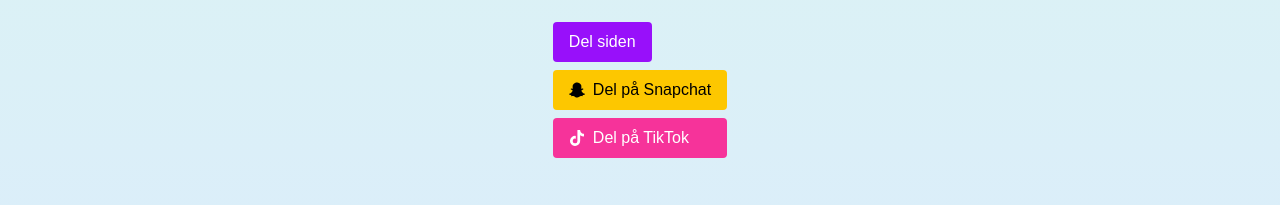
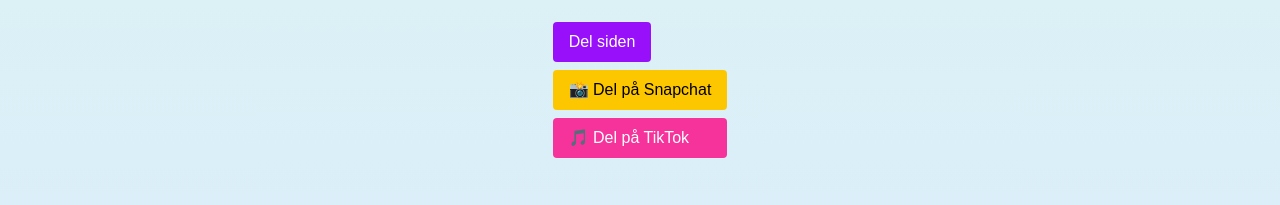
Before and after one commit to soletrym/soletrym, a Next.js app: page / in a window 1280 px wide. Both pictures are taken after a click on the button "Del siden". Shown: the part 862-1067 px from the top of the page. Built offline with nearby package versions, Linux system fonts and the light colour scheme.

Commit message:
Update index.js

```diff
--- a/pages/index.js
+++ b/pages/index.js
@@ -1,6 +1,5 @@
 import { useState } from 'react';
 import Head from 'next/head';
-import { FaSnapchatGhost, FaTiktok } from 'react-icons/fa';
 
 export default function Home() {
   const [darkMode, setDarkMode] = useState(false);
@@ -55,10 +54,10 @@
         {showShareOptions && (
           <div className="mt-2 flex flex-col space-y-2">
             <a href="https://www.snapchat.com/add/soletrym" target="_blank" rel="noopener noreferrer" className="flex items-center px-4 py-2 bg-yellow-400 text-black rounded hover:bg-yellow-500">
-              <FaSnapchatGhost className="mr-2" /> Del på Snapchat
+              📸 Del på Snapchat
             </a>
             <a href="https://www.tiktok.com/@soletrym" target="_blank" rel="noopener noreferrer" className="flex items-center px-4 py-2 bg-pink-500 text-white rounded hover:bg-pink-600">
-              <FaTiktok className="mr-2" /> Del på TikTok
+              🎵 Del på TikTok
             </a>
           </div>
         )}
```
